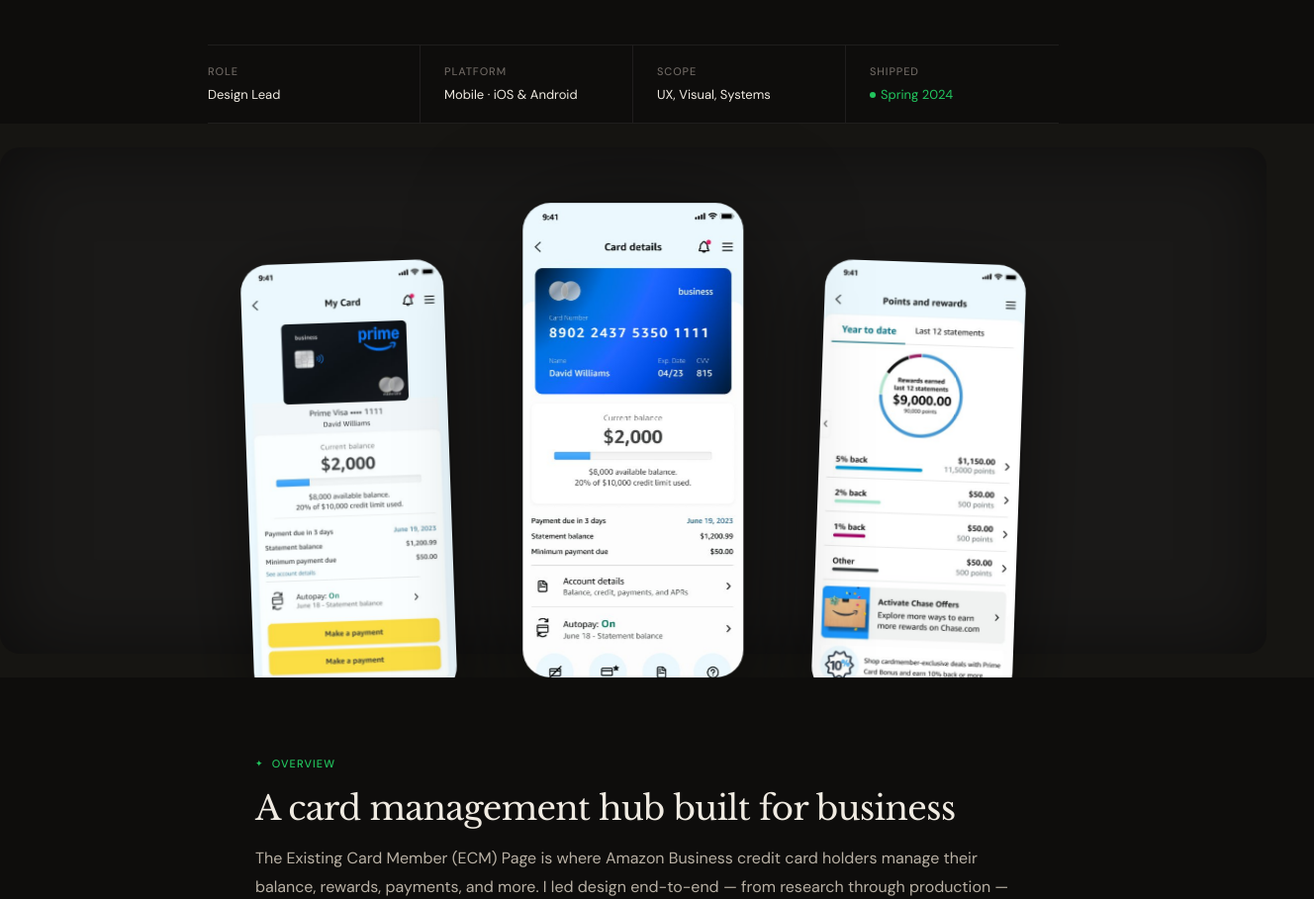
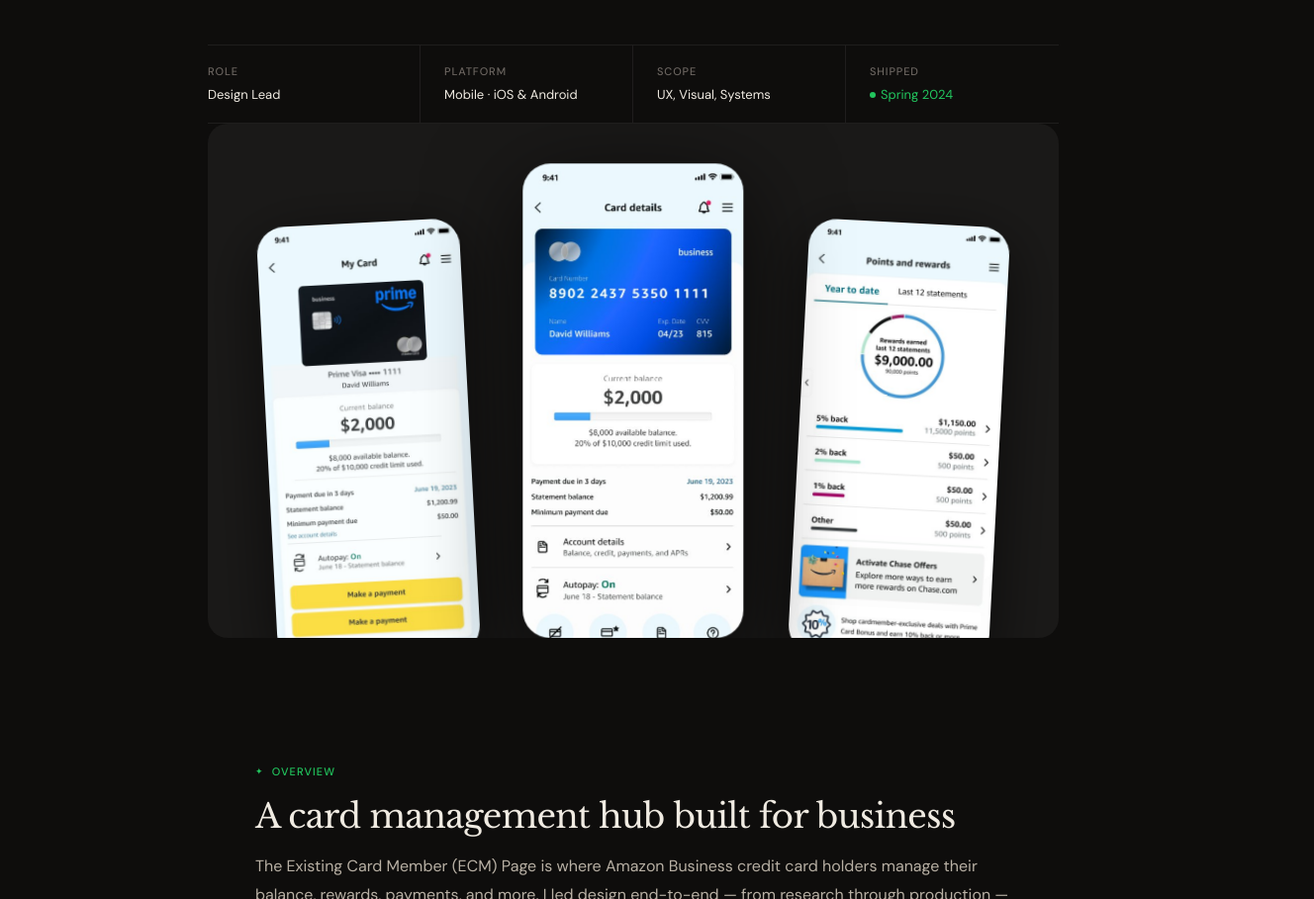
Before and after one commit to masoncattdesign/mason-catt-portfolio, a plain HTML site: page mason-catt-portfolio/amazon-business-card.html in a window 1280 px wide. Shown: the part 544-1453 px from the top of the page at 99% size, 1328 px wide, since content can reach past the window. Drawn offline with nearby package versions, Linux system fonts and the light colour scheme.

Commit message:
Add files via upload

```diff
--- a/mason-catt-portfolio/amazon-business-card.html
+++ b/mason-catt-portfolio/amazon-business-card.html
@@ -52,64 +52,53 @@
 
   /* ── PARALLAX HERO ── */
   .hero-parallax {
-    margin: 0 -48px;
-    background: var(--bg2);
-    overflow: hidden;
-    height: 560px;
-    position: relative;
+    max-width: calc(var(--col) + 96px);
+    margin: 0 auto 0;
+    padding: 0 48px 48px;
     opacity: 0;
     animation: fadeIn 0.8s ease forwards 0.7s;
   }
-  /* dark rounded container like the reference */
-  .hero-parallax::after {
-    content: '';
-    position: absolute;
-    inset: 24px 48px;
+  .phones-stage-wrap {
     background: #1a1918;
     border-radius: 20px;
-    z-index: 0;
-    box-shadow: inset 0 0 80px rgba(0,0,0,0.5);
+    overflow: hidden;
+    position: relative;
+    height: 520px;
   }
   .phones-stage {
     position: absolute;
     bottom: 0; left: 50%;
     transform: translateX(-50%);
-    width: 900px; height: 560px;
-    z-index: 1;
+    width: 840px; height: 520px;
   }
   .phone-wrap {
     position: absolute;
     bottom: 0;
     will-change: transform;
-    transition: transform 0.1s ease-out;
   }
   .phone-wrap img {
     height: 440px; width: auto;
     display: block;
-    filter: drop-shadow(0 20px 40px rgba(0,0,0,0.5));
+    filter: drop-shadow(0 16px 32px rgba(0,0,0,0.6));
     border-radius: 28px;
   }
   .phone-left {
-    left: 60px;
-    transform: translateY(60px) translateX(-20px) rotate(-2deg);
+    left: 50px;
+    transform: translateY(80px) translateX(-20px) rotate(-3deg);
   }
   .phone-center {
     left: 50%;
-    transform: translateX(-50%) translateY(80px);
+    transform: translateX(-50%) translateY(100px);
     z-index: 2;
   }
   .phone-center img {
     height: 480px;
-    filter: drop-shadow(0 28px 56px rgba(0,0,0,0.6));
+    filter: drop-shadow(0 24px 48px rgba(0,0,0,0.7));
   }
   .phone-right {
-    right: 60px;
-    transform: translateY(60px) translateX(20px) rotate(2deg);
+    right: 50px;
+    transform: translateY(80px) translateX(20px) rotate(3deg);
   }
-  /* final resting positions after scroll animation */
-  .phone-left.settled   { transform: translateY(20px) translateX(0) rotate(-2deg); }
-  .phone-center.settled { transform: translateX(-50%) translateY(0); }
-  .phone-right.settled  { transform: translateY(20px) translateX(0) rotate(2deg); }
 
   /* BODY */
   .case-body { max-width: var(--col); margin: 0 auto; padding: 72px 48px; }
@@ -385,6 +374,7 @@
 </div>
 
 <div class="hero-parallax" id="heroParallax">
+  <div class="phones-stage-wrap">
     <div class="phones-stage">
       <div class="phone-wrap phone-left" id="phoneLeft">
         <img src="img-abc-screen-1.png" alt="My Card screen">
@@ -394,6 +384,7 @@
       </div>
       <div class="phone-wrap phone-right" id="phoneRight">
         <img src="img-abc-screen-3.png" alt="Points and Rewards screen">
+      </div>
     </div>
   </div>
 </div>
@@ -758,22 +749,20 @@
 
   function updateParallax() {
     if (!heroEl) return;
-    const rect   = heroEl.getBoundingClientRect();
-    const vh     = window.innerHeight;
-    // progress: 0 = hero top just entered viewport, 1 = hero fully in view
+    const rect     = heroEl.getBoundingClientRect();
+    const vh       = window.innerHeight;
     const progress = Math.min(1, Math.max(0, 1 - (rect.top / vh)));
-    const eased  = 1 - Math.pow(1 - progress, 3); // ease-out cubic
+    const eased    = 1 - Math.pow(1 - progress, 2.5);
 
-    // Phones start offset and drift to resting position
-    const leftY  = 60  - (eased * 40);   // 60→20
-    const leftX  = -20 + (eased * 20);   // -20→0
-    const cY     = 80  - (eased * 80);   // 80→0
-    const rightY = 60  - (eased * 40);   // 60→20
-    const rightX = 20  - (eased * 20);   // 20→0
+    const leftY  = 80  - (eased * 60);
+    const leftX  = -20 + (eased * 20);
+    const cY     = 100 - (eased * 100);
+    const rightY = 80  - (eased * 60);
+    const rightX = 20  - (eased * 20);
 
-    phoneLeft.style.transform   = `translateY(${leftY}px) translateX(${leftX}px) rotate(-2deg)`;
+    phoneLeft.style.transform   = `translateY(${leftY}px) translateX(${leftX}px) rotate(-3deg)`;
     phoneCenter.style.transform = `translateX(-50%) translateY(${cY}px)`;
-    phoneRight.style.transform  = `translateY(${rightY}px) translateX(${rightX}px) rotate(2deg)`;
+    phoneRight.style.transform  = `translateY(${rightY}px) translateX(${rightX}px) rotate(3deg)`;
   }
 
   window.addEventListener('scroll', updateParallax, { passive: true });
```
Lines whose indentation alone changed are shown as unchanged.
